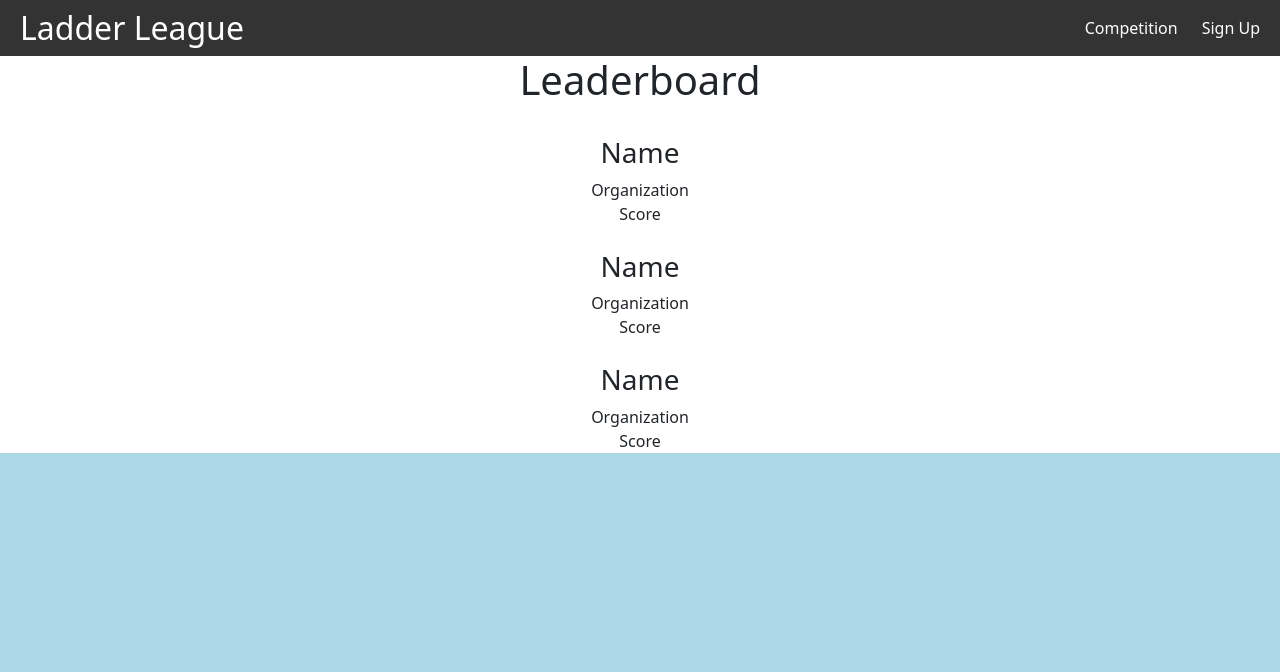
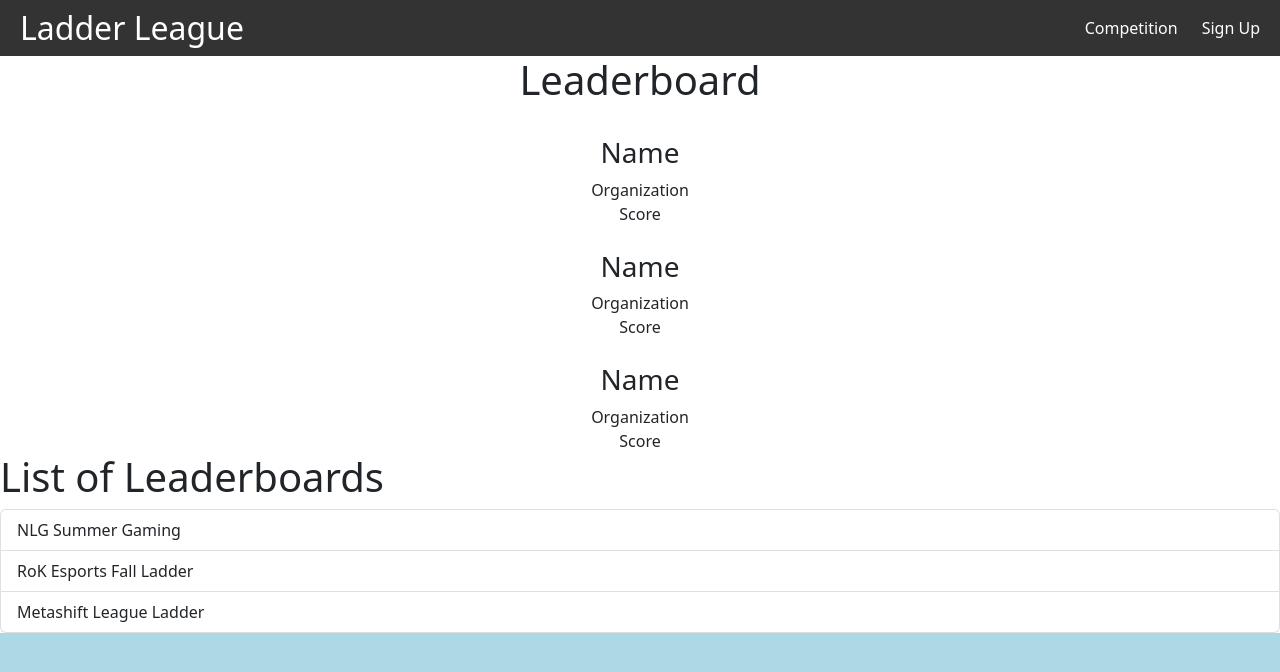
Before and after one commit to TheRealMi/LadderLegends, a React (Vite) app in the folder frontend/: page / in a window 1280 px wide. Shown: the top 672 px of the page. Built offline with nearby package versions, Linux system fonts and the light colour scheme.

Commit message:
added leaderboard list component

```diff
--- a/frontend/src/App.jsx
+++ b/frontend/src/App.jsx
@@ -1,19 +1,18 @@
-import React from 'react';
-import Navbar from './Components/Navbar';
-import Board from './Components/Board';
-import './index.css'
-
+import React from "react";
+import Navbar from "./Components/Navbar";
+import Board from "./Components/Board";
+import ListBoards from "./Components/ListBoards";
+import "./index.css";
 
 function App() {
-
-  <title>Ladder League</title>
+  <title>Ladder League</title>;
   return (
-      <React.Fragment>
-          <Navbar/>
-          <Board/>
-
-      </React.Fragment>
-  )
+    <React.Fragment>
+      <Navbar />
+      <Board />
+      <ListBoards />
+    </React.Fragment>
+  );
 }
 
-export default App
+export default App;
--- /dev/null
+++ b/frontend/src/Components/ListBoards.tsx
@@ -0,0 +1,20 @@
+function ListBoards() {
+  const boards = [
+    "NLG Summer Gaming",
+    "RoK Esports Fall Ladder",
+    "Metashift League Ladder",
+  ];
+  return (
+    <div>
+      <h1>List of Leaderboards</h1>
+      <ul className="list-group">
+        {boards.map((board) => (
+          <li key={board} className="list-group-item">
+            {board}
+          </li>
+        ))}
+      </ul>
+    </div>
+  );
+}
+export default ListBoards;
```
Also changed, not shown: frontend/src/Components/Profiles.jsx (+13 -11 lines).
